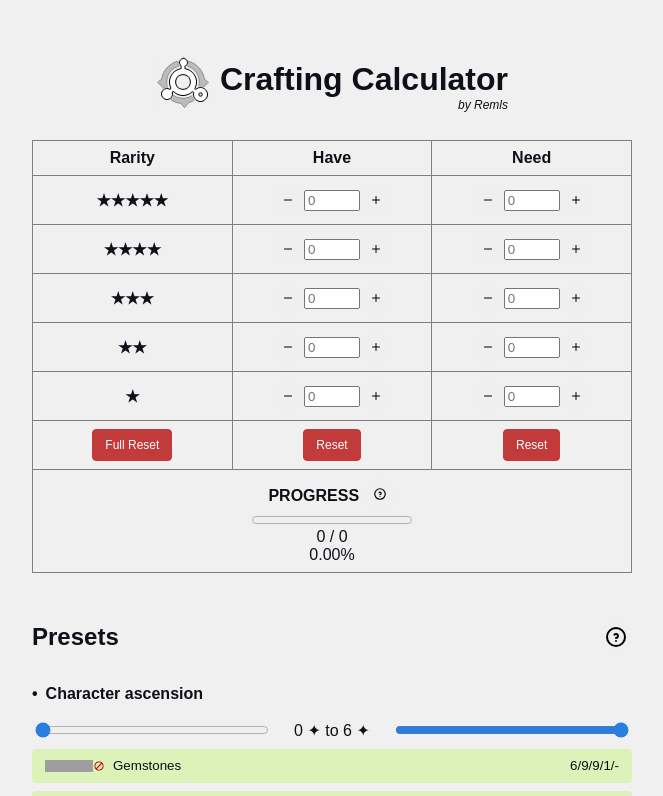
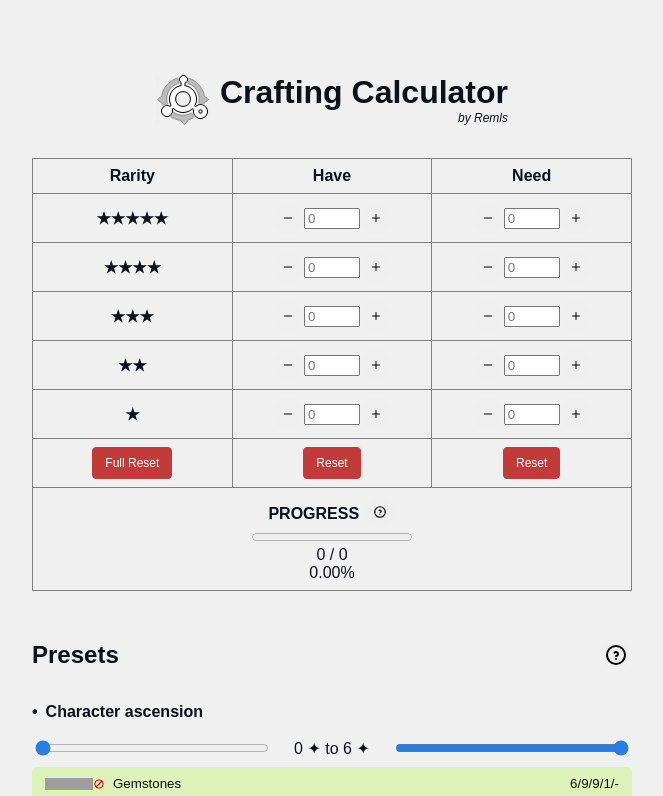
Before and after one commit to Remls/CraftingCalculator, a Svelte app: page / in a window 1280 px wide. Shown: the top 796 px of the page, without its empty margins (308-971 px from the left). Built offline with nearby package versions, Linux system fonts and the light colour scheme; grey boxes are pictures that could not be loaded.

Commit message:
CSS updates

```diff
--- a/src/app.css
+++ b/src/app.css
@@ -37,14 +37,15 @@ div.main-heading {
   justify-content: center;
   align-items: center;
   gap: 10px;
-  margin-block-end: 1rem;
+  margin-block-start: 2rem;
+  margin-block-end: 2rem;
 }
 div.main-heading h1 {
-  margin-bottom: 0px;
+  margin: 0px;
   text-align: center;
 }
 div.main-heading p.by-line {
-  margin-top: 0px;
+  margin: 0px;
   font-size: 12px;
   font-style: italic;
   text-align: end;
@@ -90,7 +91,7 @@ th {
 }
 .presets-section .heading h4::before {
   content: "\2022";
-  margin-right: 0.5rem;
+  margin-inline-end: 0.5rem;
 }
 
 button {
@@ -146,7 +147,7 @@ footer .icons {
   flex-direction: row;
   gap: 0.5rem;
   flex-wrap: nowrap;
-  padding-left: 1rem;
+  padding-inline-start: 1rem;
 }
 footer .icons a {
   color: var(--txt-secondary-color);
```
